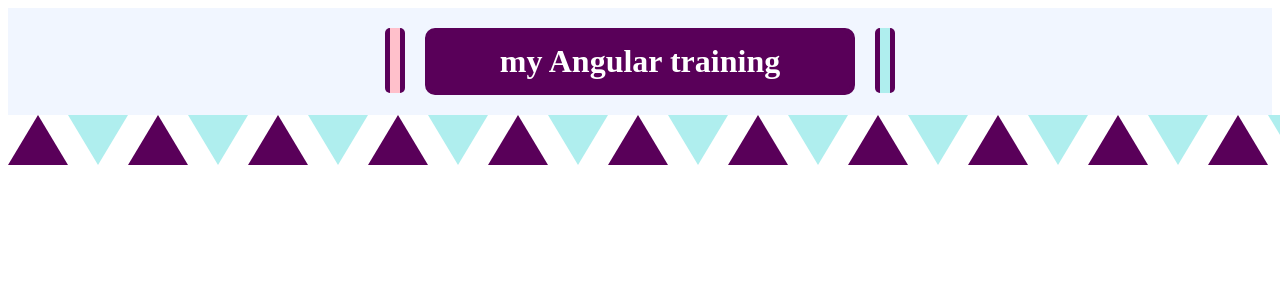
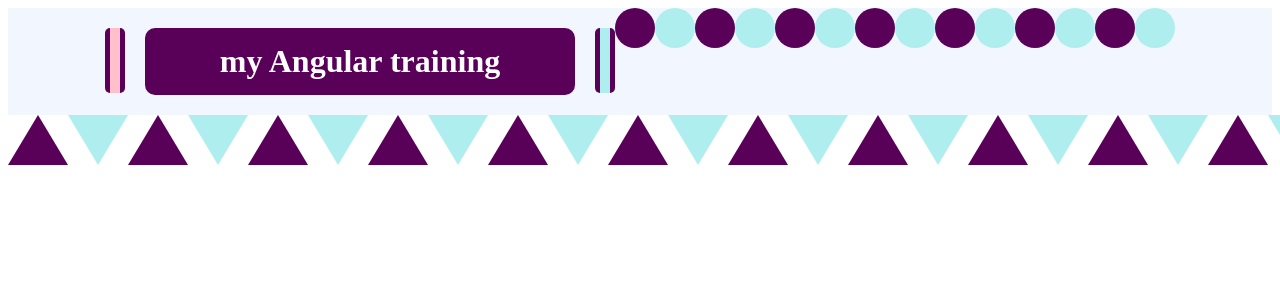
Before and after one commit to SrwaHariri/induction-training, an Angular app: page / in a window 1280 px wide. Shown: the top 300 px of the page. Built offline with nearby package versions, Linux system fonts and the light colour scheme.

Commit message:
circles are added

```diff
--- a/package.json
+++ b/package.json
@@ -20,7 +20,6 @@
     "@angular/platform-browser": "^6.0.0",
     "@angular/platform-browser-dynamic": "^6.0.0",
     "@angular/router": "^6.0.0",
-    "bootstrap": "^4.1.1",
     "core-js": "^2.5.4",
     "rxjs": "^6.0.0",
     "zone.js": "^0.8.26"
--- a/src/app/app.component.css
+++ b/src/app/app.component.css
@@ -31,5 +31,5 @@
     background: #590059;
     color: white;
     padding: 10px;
-margin: 20px;
+    margin: 20px;
 }
--- a/src/app/circle/circle.component.css
+++ b/src/app/circle/circle.component.css
@@ -0,0 +1,15 @@
+.container{
+    display:flex;
+}
+.circleone{
+width: 40px;
+height: 40px;
+border-radius: 50%;
+background: #590059;
+}
+.circletwo{
+width: 40px;
+height: 40px;
+border-radius: 50%;
+background: paleturquoise;
+}
--- a/src/app/circle/circle.component.html
+++ b/src/app/circle/circle.component.html
@@ -0,0 +1,30 @@
+<div class="container">
+    <div class="circleone">
+    </div>
+    <div class="circletwo">
+    </div>
+    <div class="circleone">
+    </div>
+    <div class="circletwo">
+    </div>
+    <div class="circleone">
+    </div>
+    <div class="circletwo">
+    </div>
+    <div class="circleone">
+    </div>
+    <div class="circletwo">
+    </div>
+    <div class="circleone">
+    </div>
+    <div class="circletwo">
+    </div>
+    <div class="circleone">
+    </div>
+    <div class="circletwo">
+    </div>
+    <div class="circleone">
+    </div>
+    <div class="circletwo">
+    </div>
+</div>
```
Also changed, not shown: 1 other file (tests, documents, lock files or other folders).
